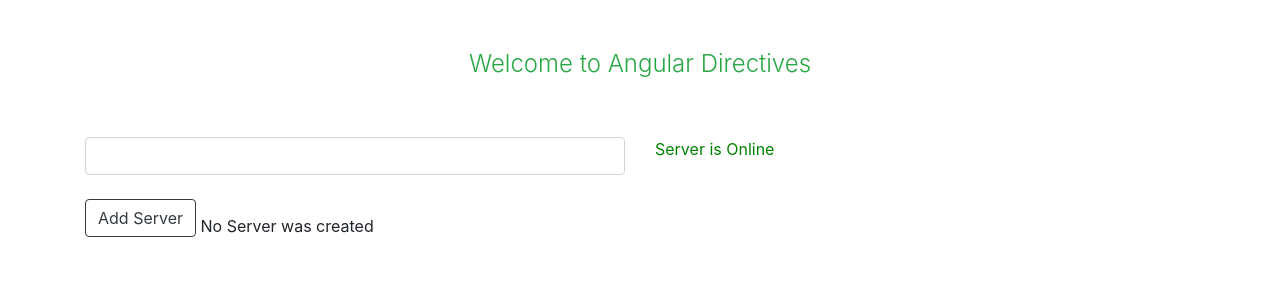
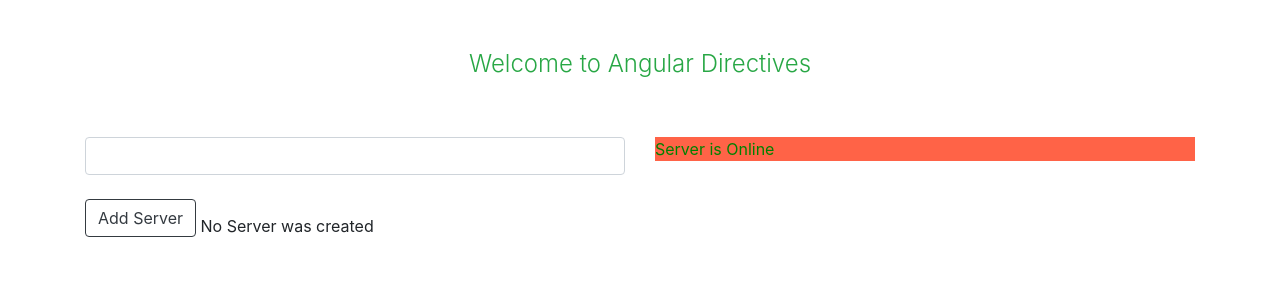
Before and after one commit to AkhilMukkamala/angular-directives, an Angular app: page / in a window 1280 px wide. Shown: the top 300 px of the page. Built offline with nearby package versions, Linux system fonts and the light colour scheme.

Commit message:
ngClass, to dynamically add classes by checking a condition

```diff
--- a/src/app/app.component.css
+++ b/src/app/app.component.css
@@ -12,3 +12,7 @@
 .server-button{
     margin-bottom: 20px;
 }
+
+.change-background-color {
+    background-color: tomato;
+}
--- a/src/app/app.component.html
+++ b/src/app/app.component.html
@@ -12,7 +12,7 @@
     </div>
     <div class="col-6 main-block">
 
-      <p [ngStyle]="{color: getColor()}"> Server is {{ serverStatus }}</p>
+      <p [ngStyle]="{color: getColor()}" [ngClass]="{'change-background-color': serverStatus === 'Online'  }"> Server is {{ serverStatus }}</p>
     </div>
 
   </div>
```
